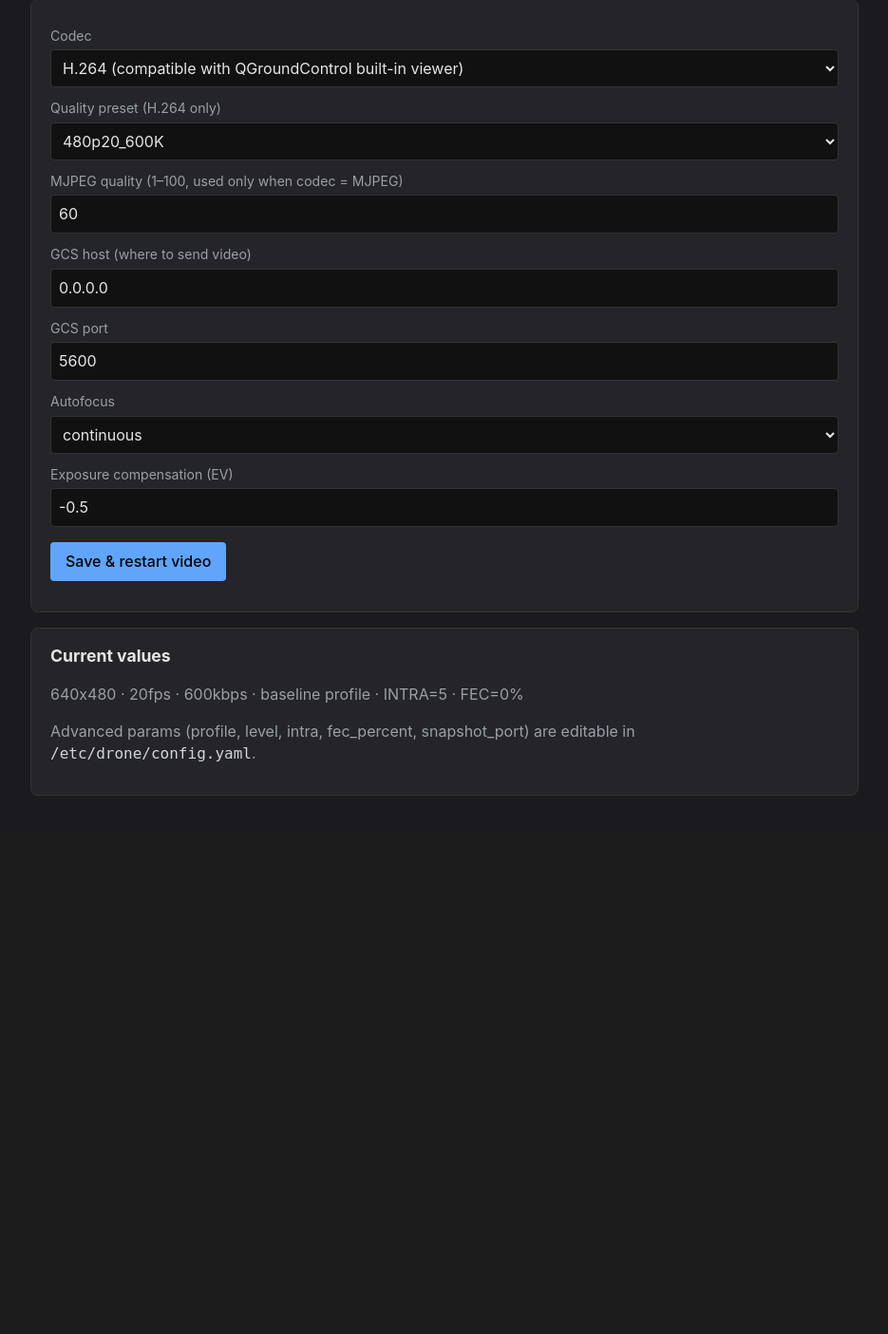
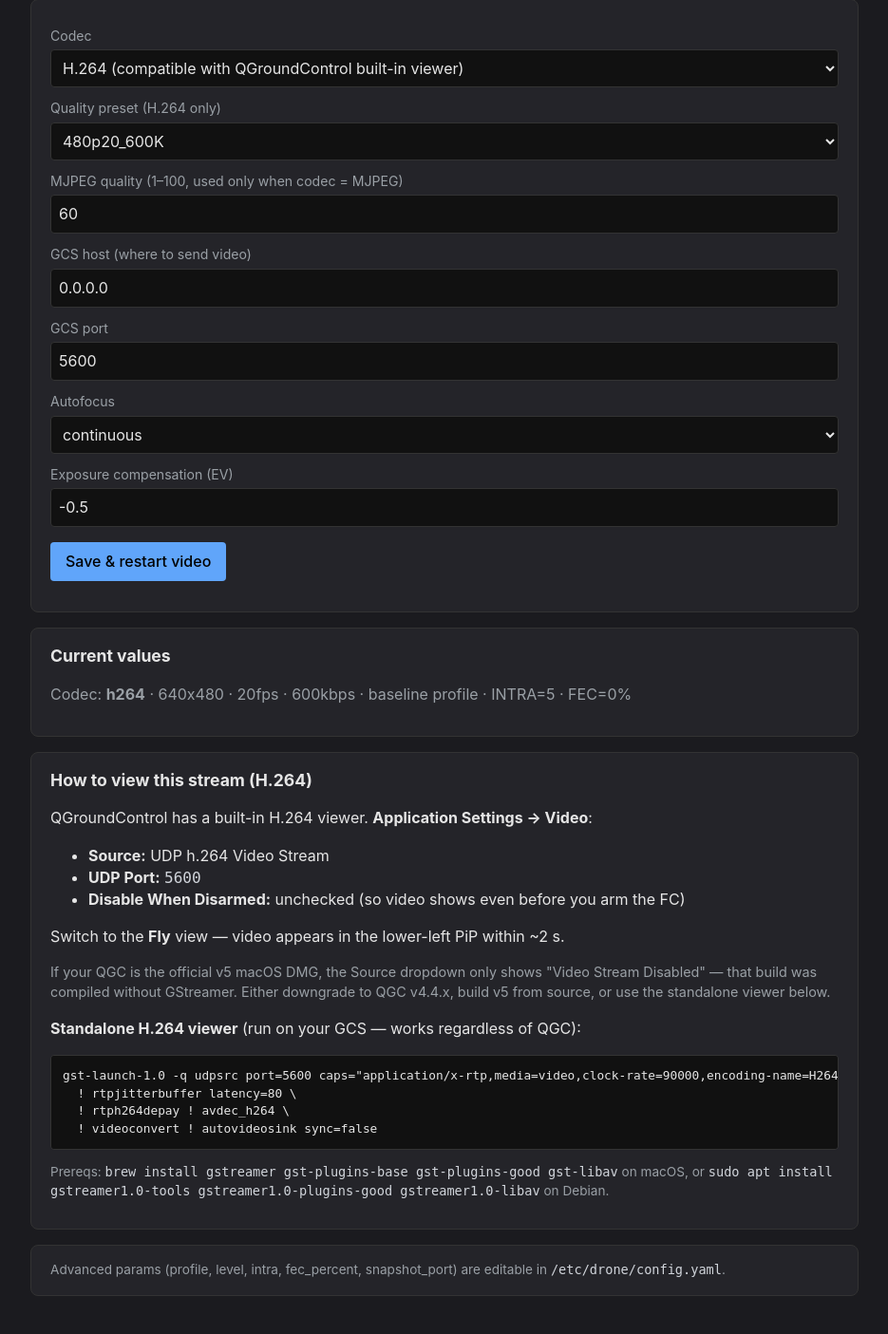
Before and after one commit to secho/drone-companion, a FastAPI app: page /video in a window 1280 px wide. Shown: the part 123-1528 px from the top of the page at 95% size, without its empty margins (172-1107 px from the left). Before the commit the page ends 961 px from the top, so only its background shows below. Run offline with FastAPI, Linux system fonts and the light colour scheme.

Commit message:
feat(video page): codec-aware viewer instructions
- H.264 selected: explains QGC settings + ships a fallback gst-launch one-liner
- MJPEG selected: explains the trade-off and gives the one-line gst-launch viewer
  command + a pointer to scripts/gcs-view-mjpeg.sh
- Both blocks render with the user's actual configured port baked in,
  so the snippet is copy-pasteable as-is

```diff
--- a/ui/drone_ui/templates/video.html
+++ b/ui/drone_ui/templates/video.html
@@ -46,10 +46,72 @@
 <div class="card">
   <h2>Current values</h2>
   <p style="color:var(--muted)">
-    {{ video.resolution }} · {{ video.fps }}fps · {{ video.bitrate // 1000 }}kbps ·
-    {{ video.profile }} profile · INTRA={{ video.intra }} · FEC={{ video.fec_percent }}%
+    Codec: <strong>{{ video.codec }}</strong> ·
+    {{ video.resolution }} · {{ video.fps }}fps ·
+    {% if video.codec == 'h264' %}
+      {{ video.bitrate // 1000 }}kbps · {{ video.profile }} profile · INTRA={{ video.intra }} · FEC={{ video.fec_percent }}%
+    {% else %}
+      JPEG quality {{ video.mjpeg_quality }}
+    {% endif %}
   </p>
-  <p style="color:var(--muted)">
+</div>
+
+{% if video.codec == 'h264' %}
+<div class="card">
+  <h2>How to view this stream (H.264)</h2>
+  <p>QGroundControl has a built-in H.264 viewer. <strong>Application Settings → Video</strong>:</p>
+  <ul>
+    <li><strong>Source:</strong> UDP h.264 Video Stream</li>
+    <li><strong>UDP Port:</strong> <code>{{ video.gcs_port }}</code></li>
+    <li><strong>Disable When Disarmed:</strong> unchecked (so video shows even before you arm the FC)</li>
+  </ul>
+  <p>Switch to the <strong>Fly</strong> view — video appears in the lower-left PiP within ~2 s.</p>
+
+  <p style="margin-top:1rem;color:var(--muted);font-size:0.9rem">
+    If your QGC is the official v5 macOS DMG, the Source dropdown only shows
+    "Video Stream Disabled" — that build was compiled without GStreamer. Either downgrade
+    to QGC v4.4.x, build v5 from source, or use the standalone viewer below.
+  </p>
+
+  <p style="margin-top:1rem"><strong>Standalone H.264 viewer</strong> (run on your GCS — works regardless of QGC):</p>
+  <pre>gst-launch-1.0 -q udpsrc port={{ video.gcs_port }} caps="application/x-rtp,media=video,clock-rate=90000,encoding-name=H264,payload=96" \
+  ! rtpjitterbuffer latency=80 \
+  ! rtph264depay ! avdec_h264 \
+  ! videoconvert ! autovideosink sync=false</pre>
+  <p style="color:var(--muted);font-size:0.85rem">
+    Prereqs: <code>brew install gstreamer gst-plugins-base gst-plugins-good gst-libav</code>
+    on macOS, or <code>sudo apt install gstreamer1.0-tools gstreamer1.0-plugins-good gstreamer1.0-libav</code> on Debian.
+  </p>
+</div>
+
+{% else %}{# mjpeg #}
+<div class="card">
+  <h2>How to view this stream (MJPEG)</h2>
+  <p>
+    QGroundControl's built-in viewer doesn't speak MJPEG-over-RTP, so use a standalone GStreamer pipeline.
+    The trade-off versus H.264: MJPEG uses 3–5× the bandwidth, but each frame is independent — packet loss
+    only damages a single frame instead of cascading green-block corruption across many. <strong>Best for
+    lossy wireless links</strong>.
+  </p>
+
+  <p style="margin-top:1rem"><strong>One-line viewer command</strong> (run on your GCS):</p>
+  <pre>gst-launch-1.0 -q udpsrc port={{ video.gcs_port }} caps="application/x-rtp,media=video,clock-rate=90000,encoding-name=JPEG,payload=26" \
+  ! rtpjitterbuffer latency=80 drop-on-latency=true \
+  ! rtpjpegdepay ! jpegdec \
+  ! videoconvert ! autovideosink sync=false</pre>
+
+  <p>Or, if you have the drone-companion repo cloned on your GCS:</p>
+  <pre>scripts/gcs-view-mjpeg.sh {{ video.gcs_port }}</pre>
+
+  <p style="color:var(--muted);font-size:0.85rem">
+    Prereqs: <code>brew install gstreamer gst-plugins-base gst-plugins-good</code> on macOS, or
+    <code>sudo apt install gstreamer1.0-tools gstreamer1.0-plugins-good</code> on Debian. No <code>gst-libav</code> needed for MJPEG.
+  </p>
+</div>
+{% endif %}
+
+<div class="card">
+  <p style="color:var(--muted);font-size:0.85rem;margin:0">
     Advanced params (profile, level, intra, fec_percent, snapshot_port) are editable in
     <code>/etc/drone/config.yaml</code>.
   </p>
```
